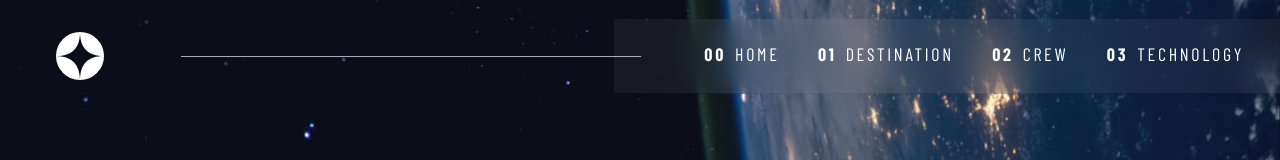
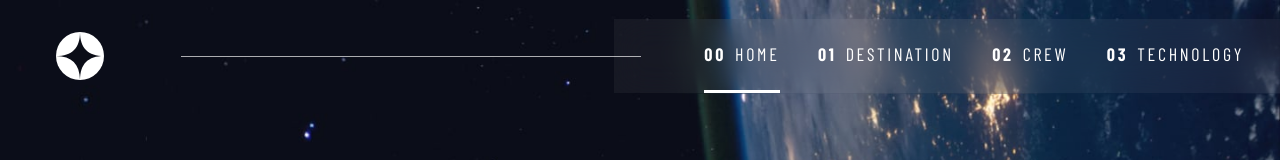
Before and after one commit to onnymm/spacetravel, a React (Vite) app: page /crew in a window 1280 px wide. Shown: the top 160 px of the page. Built offline with nearby package versions, Linux system fonts and the light colour scheme; a web font is replaced by a local one.

Commit message:
Solved useState issues

```diff
--- a/src/index.css
+++ b/src/index.css
@@ -444,9 +444,9 @@ li {
     border-color: hsl(var(--clr-white), 0.5);
 }
 
-.underline-indicators .active > *,
-.underline-indicators .active > *:hover,
-.underline-indicators .active > *:active {
+.underline-indicators .active,
+.underline-indicators .active:hover,
+.underline-indicators .active:active {
     border-color: hsl(var(--clr-white), 1);
 }
 
--- a/src/routes/00_home.jsx.jsx
+++ b/src/routes/00_home.jsx.jsx
@@ -1,7 +1,10 @@
 import LargeButton from "../ui_components/large-button";
 
-const Home = () => {
-    // console.log(setPage)
+const Home = ({setIndex}) => {
+    const activate = () => {
+        setIndex('1')
+    }
+
     return (
     <div className="home">
         <main id="main" className="grid-container grid-container--home">
@@ -10,7 +13,7 @@ const Home = () => {
                 <span className="d-block fs-900 ff-serif text-white">Space</span></h1>
                 <p>{"Let's face it, if you want to go to space, you might as well genuinely go to outer space and now hover kind of on the edge of it. Well, sit back, and relax because we'll give you a truly out of this world experience!"}</p>
             </div>
-            <div>
+            <div onClick={activate}>
                 <LargeButton/>
             </div>
         </main>
--- a/src/routes/index.jsx
+++ b/src/routes/index.jsx
@@ -5,24 +5,16 @@ import Destination from "../routes/01_destination.jsx";
 import Crew from "../routes/02_crew.jsx";
 import Technology from "../routes/03_technology.jsx";
 import Navbar from "../ui_components/navbar";
+import Page from './page.jsx';
 
 const Index = () => {
-    const [useIndex, setIndex] = useState(0);
+    const [useIndex, setIndex] = useState('0');
     const pages = [
         Home,
         Destination,
         Crew,
         Technology
     ]
-
-    const Page = ({index}) => {
-        console.log(index)
-        const [UsePage] = useState(pages[index])
-
-        return (
-            UsePage
-        )
-    }
 
     return (
     <div className="page">
@@ -31,9 +23,9 @@ const Index = () => {
             <div className="logo">
                     <img src={Logo} alt="" />
             </div>
-            <Navbar setPage={setIndex}/>
+            <Navbar setPage={setIndex} useIndex={useIndex}/>
         </header>
-        <Page index={useIndex}/>
+        <Page Index={pages[useIndex]} setIndex={setIndex}/>
     </div>
 )}
 
--- /dev/null
+++ b/src/routes/page.jsx
@@ -0,0 +1,8 @@
+
+const Page = ({Index, setIndex}) => {
+    return (
+            <Index setIndex={setIndex}/>
+    )
+}
+
+export default Page;
--- a/src/ui_components/large-button.jsx
+++ b/src/ui_components/large-button.jsx
@@ -1,11 +1,8 @@
 
-const LargeButton = ({setPage}) => {
-    const activate = () => (
-        setPage(1)
-    )
+const LargeButton = () => {
 
     return (
-        <div onClick={activate} className="large-button uppercase text-dark bg-white ">Explore</div>
+        <div className="large-button uppercase text-dark bg-white ">Explore</div>
 )}
 
 export default LargeButton;
--- a/src/ui_components/navbar.jsx
+++ b/src/ui_components/navbar.jsx
@@ -1,7 +1,8 @@
 import { useState } from "react";
 
 
-const Navbar = ({setPage}) => {
+const Navbar = ({setPage, useIndex}) => {
+    console.log("index navbar", useIndex)
 
     const [useNavbarShow, setNavbarShow] = useState(false);
 
@@ -31,19 +32,19 @@ const Navbar = ({setPage}) => {
                     <li
                         id={0}
                         onClick={changePage}
-                        className={`uppercase text-white ff-sans-cond letter-spacing-2`} href="#"><span aria-hidden="true">00</span>Home</li>
+                        className={`${(useIndex === '0') ? "active" : ""} uppercase text-white ff-sans-cond letter-spacing-2`} href="#"><span aria-hidden="true" id={0}>00</span>Home</li>
                     <li
                         id={1}
                         onClick={changePage}
-                        className={`uppercase text-white ff-sans-cond letter-spacing-2`} href="#"><span aria-hidden="true">01</span>Destination</li>
+                        className={`${(useIndex === '1') ? "active" : ""} uppercase text-white ff-sans-cond letter-spacing-2`} href="#"><span aria-hidden="true" id={1}>01</span>Destination</li>
                     <li
                         id={2}
                         onClick={changePage}
-                        className={`uppercase text-white ff-sans-cond letter-spacing-2`} href="#"><span aria-hidden="true">02</span>Crew</li>
+                        className={`${(useIndex === '2') ? "active" : ""} uppercase text-white ff-sans-cond letter-spacing-2`} href="#"><span aria-hidden="true" id={2}>02</span>Crew</li>
                     <li
                         id={3}
                         onClick={changePage}
-                        className={`uppercase text-white ff-sans-cond letter-spacing-2`} href="#"><span aria-hidden="true">03</span>Technology</li>
+                        className={`${(useIndex === '3') ? "active" : ""} uppercase text-white ff-sans-cond letter-spacing-2`} href="#"><span aria-hidden="true" id={3}>03</span>Technology</li>
             </ul>
         </nav>
     </>
```
